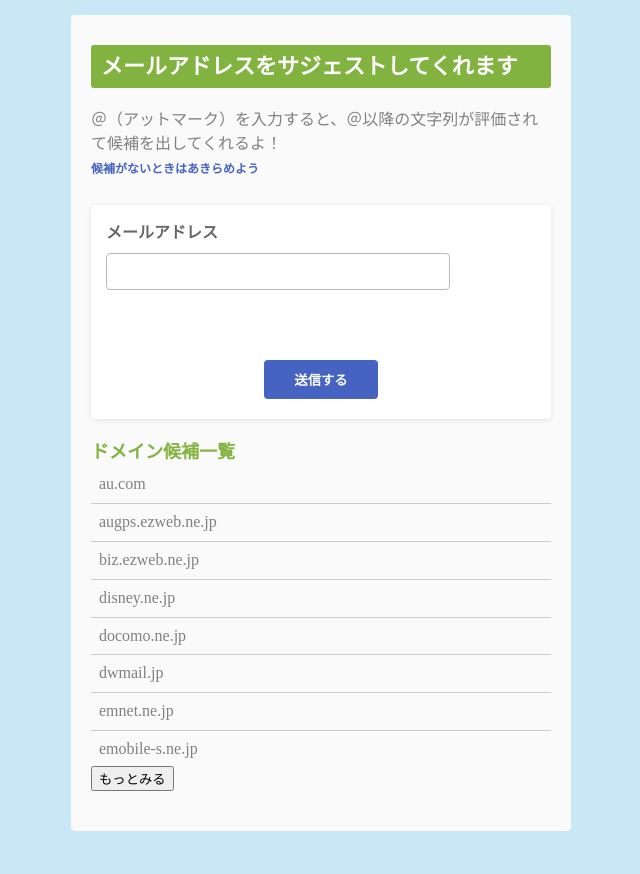
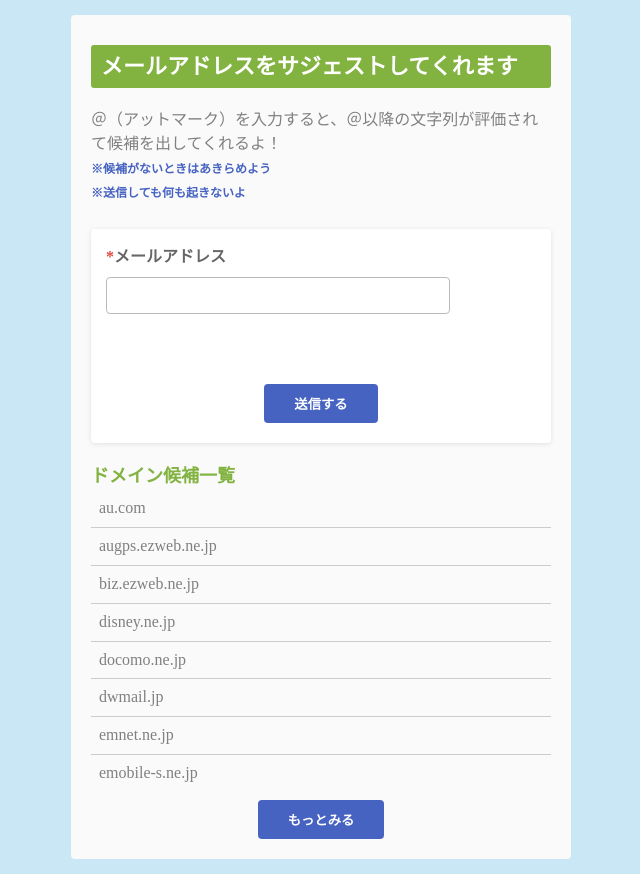
Before and after one commit to sakana-kirai/suggestMailAddr, a plain HTML site: page index.html in a window 1280 px wide. Shown: the whole page, without its empty margins (319-959 px from the left). Before the commit the page ends 846 px from the top, so only its background shows below. Drawn offline with nearby package versions, Linux system fonts and the light colour scheme.

Commit message:
もっとみるボタンスタイル調整

```diff
--- a/css/style.css
+++ b/css/style.css
@@ -13,7 +13,7 @@ body {
   width: 95%;
   max-width: 500px;
   margin: 1.5rem auto;
-  padding: 3rem 2rem 4rem;
+  padding: 3rem 2rem 2rem;
   background-color: #fafafa;
   border-radius: .4rem;
 }
@@ -69,6 +69,10 @@ label {
   margin-bottom: 1.2rem;
 }
 
+label sup {
+  color: #e04a3f;
+}
+
 input {
   outline: none;
   padding: 1rem;
@@ -86,7 +90,8 @@ input[type="text"]:focus {
   box-shadow: 0 0 3px #82b340;
 }
 
-input[type="submit"] {
+input[type="submit"],
+button {
   color: #fff;
   font-weight: bold;
   background-color: #4763c2;
@@ -96,8 +101,15 @@ input[type="submit"] {
   padding: 1rem 3rem;
   transition: .3s;
 }
-input[type="submit"]:active {
+input[type="submit"]:active,
+button:active {
   background-color: #3d5193;
+}
+
+button {
+  display: block;
+  border-radius: 4px;
+  margin: 1rem auto 0;
 }
 
 /* suggest */
--- a/index.html
+++ b/index.html
@@ -11,11 +11,12 @@
     <div class="container">
       <h1>メールアドレスをサジェストしてくれます</h1>
       <p>＠（アットマーク）を入力すると、＠以降の文字列が評価されて候補を出してくれるよ！<br>
-        <span class="note">候補がないときはあきらめよう</span>
+        <span class="note">※候補がないときはあきらめよう</span><br>
+        <span class="note">※送信しても何も起きないよ</span>
       </p>
-      <form action="./" class="form" method="POST">
+      <form action="" class="form">
         <div class="form__item">
-          <label for="mail">メールアドレス</label>
+          <label for="mail"><sup>*</sup>メールアドレス</label>
           <input type="text" name="mail" id="mail" />
           <ul id="result"></ul>
         </div>
```
